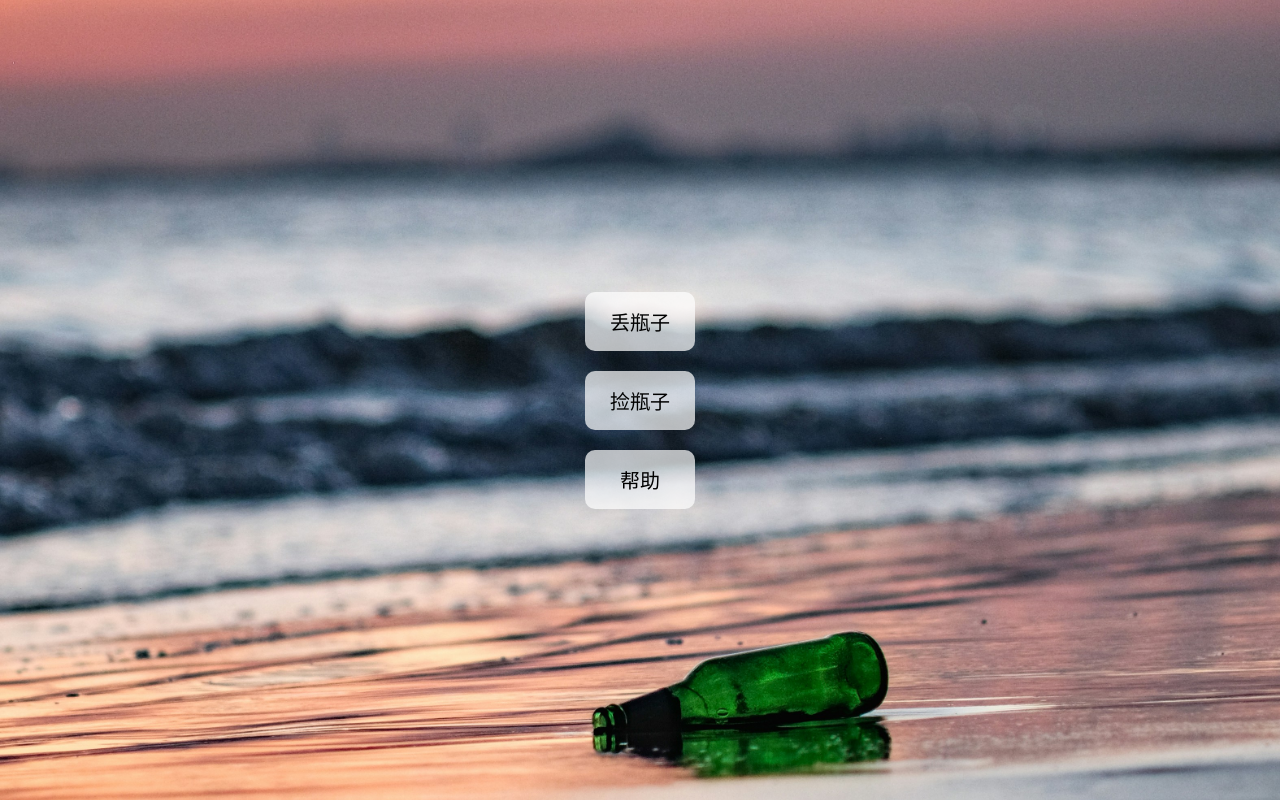
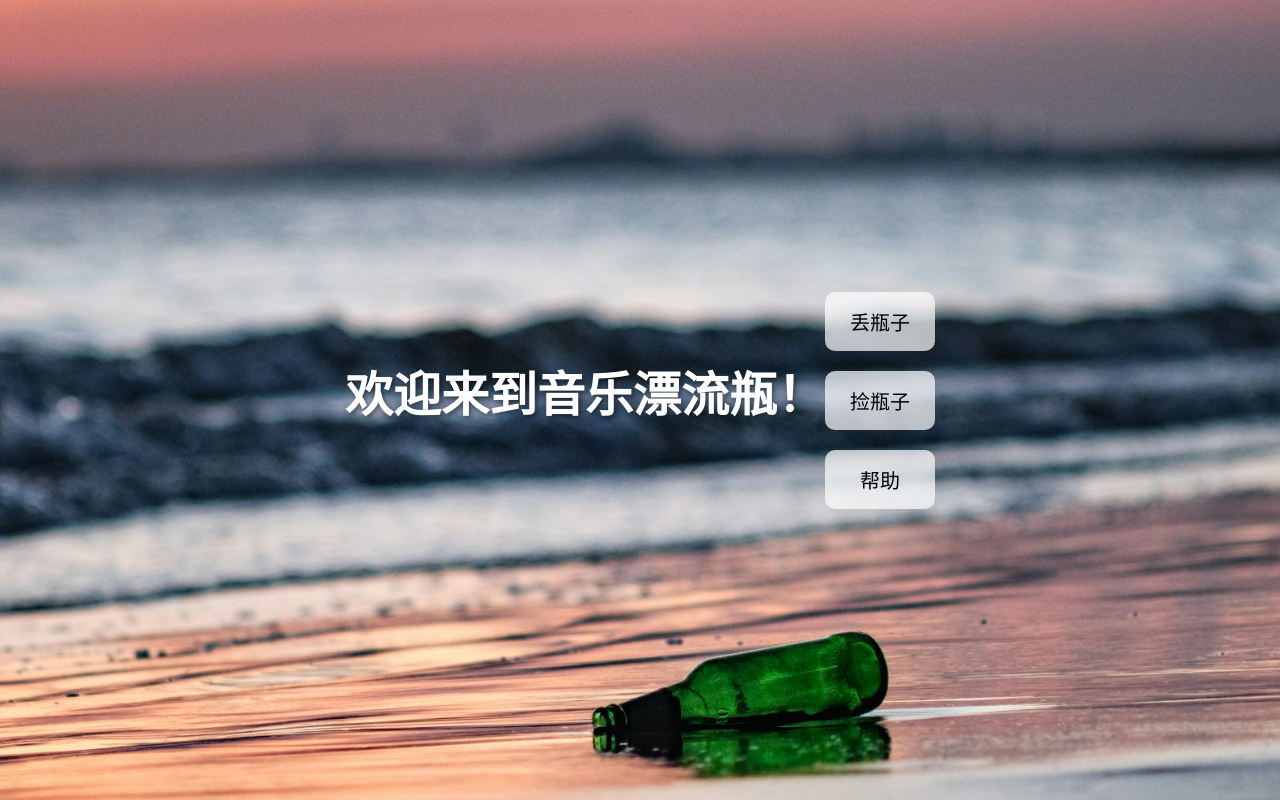
Before and after one commit to Yu560Ai/MusicBottle, a Flask app: page / in a window 1280 px wide. Run offline with Flask 3, Linux system fonts and the light colour scheme.

Commit message:
pick bottle good

```diff
--- a/app.py
+++ b/app.py
@@ -8,14 +8,24 @@ app = Flask(__name__)
 with open('music_data.json', 'r', encoding='utf-8') as f:
     music_data = json.load(f)
 
+
 @app.route('/')
 def index():
     return render_template('index.html')  # Render the index page
 
+# @app.route('/pick_music/', methods=['GET'])
+# def pick_bottle():
+#     song = random.choice(music_data)  # Pick a random song
+#     return render_template('pick_music.html', song=song)  # Render the pick_music page
+
 @app.route('/pick_music/', methods=['GET'])
 def pick_bottle():
     song = random.choice(music_data)  # Pick a random song
-    return render_template('pick_music.html', song=song)  # Render the pick_music page
+    print(song)  # 在终端打印返回的歌曲信息
+    return jsonify(song)  # Return the song data as JSON
+
+
+
 
 @app.route('/send_bottle/', methods=['POST'])
 def send_bottle():
@@ -32,7 +42,7 @@ def send_bottle():
 
     # 检查是否已存在该歌曲（根据歌曲名和歌手名组合来判断）
     if any(song['song_name'] == song_name and song['artist_name'] == artist_name for song in music_data):
-        return render_template('success.html')  # Render the form page
+        return render_template('error.html', error_message="这首歌已经存在，请勿重复添加。")
 
     music_data.append({"song_name": song_name, "artist_name": artist_name})
 
@@ -48,5 +58,9 @@ def send_bottle_form():
     return render_template('send_bottle_form.html')  # Render the form page
 
 
+# Print out all routes in the Flask app
+for rule in app.url_map.iter_rules():
+    print(rule)
+
 if __name__ == "__main__":
     app.run(debug=True)
--- a/static/styles.css
+++ b/static/styles.css
@@ -1,23 +1,32 @@
+/* Style for the Title */
+.hero-container h1 {
+    font-size: 3rem;  /* Adjust the font size */
+    font-weight: bold;  /* Make it bold */
+    color: #fff;  /* White color for the title */
+    margin-bottom: 50px;  /* Add space below the title */
+    text-shadow: 2px 2px 5px rgba(0, 0, 0, 0.5);  /* Optional: Add shadow effect */
+}
+
+/* Other existing styles */
 body {
     margin: 0;
     padding: 0;
     font-family: Arial, sans-serif;
 }
 
-/* Background image container */
 .hero-container {
     position: relative;
     width: 100%;
     height: 100vh;
-    background-image: url('/static/bottle.jpg');  /* Correct path to image in /static */
+    background-image: url('/static/bottle.jpg');
     background-size: cover;
     background-position: center;
     display: flex;
     justify-content: center;
     align-items: center;
+    text-align: center;
 }
 
-/* Button container */
 .button-container {
     display: flex;
     flex-direction: column;
--- a/templates/index.html
+++ b/templates/index.html
@@ -1,19 +1,52 @@
 <!DOCTYPE html>
-<html lang="en">
+<html lang="zh">
 <head>
     <meta charset="UTF-8">
     <meta name="viewport" content="width=device-width, initial-scale=1.0">
-    <title>Music Bottle</title>
-    <!-- Link to the external stylesheet -->
-    <link rel="stylesheet" href="/static/styles.css">
+    <title>音乐漂流瓶</title>
+    <link rel="stylesheet" href="{{ url_for('static', filename='styles.css') }}">
 </head>
 <body>
-    <div class="hero-container">
-        <div class="button-container">
-            <button onclick="window.location.href='/send_bottle_form'">丢瓶子</button>
-            <button onclick="window.location.href='/pick_music'">捡瓶子</button>
-            <button onclick="window.location.href='/help'">帮助</button>
+    <!-- Outer container with a border -->
+    <div class="outer-container">
+        <div class="hero-container">
+            <h1>欢迎来到音乐漂流瓶！</h1>
+            <div class="button-container">
+                <button onclick="window.location.href='/send_bottle_form'">丢瓶子</button>
+                <button onclick="pickBottle()">捡瓶子</button>
+                <button>帮助</button>
+            </div>
+
+            <!-- 弹窗 -->
+            <div id="popup" class="popup" style="display: none;">
+                <div class="popup-content">
+                    <span class="close" onclick="closePopup()">&times;</span>
+                    <h2>捡到一个瓶子！</h2>
+                    <p id="song-info"></p>
+                    <button onclick="window.location.href='/send_bottle_form'">丢瓶子</button>
+                    <button onclick="window.location.href='/'">返回主页</button>
+                </div>
+            </div>
         </div>
     </div>
+
+    <script src="https://code.jquery.com/jquery-3.6.0.min.js"></script>
+    <script>
+        function pickBottle() {
+            // Make an AJAX GET request to get the song data
+            $.get("/pick_music", function(data) {
+                // Dynamically update the song information in the popup
+                const songInfo = `${data.song_name} - ${data.artist_name}`;
+                document.getElementById("song-info").innerText = `歌曲: ${songInfo}`;
+
+                // Show the popup
+                document.getElementById("popup").style.display = "block";
+            });
+        }
+
+        function closePopup() {
+            document.getElementById("popup").style.display = "none";
+        }
+    </script>
 </body>
 </html>
```
Also changed, not shown: other parts of static/styles.css (+62 -0 lines).
